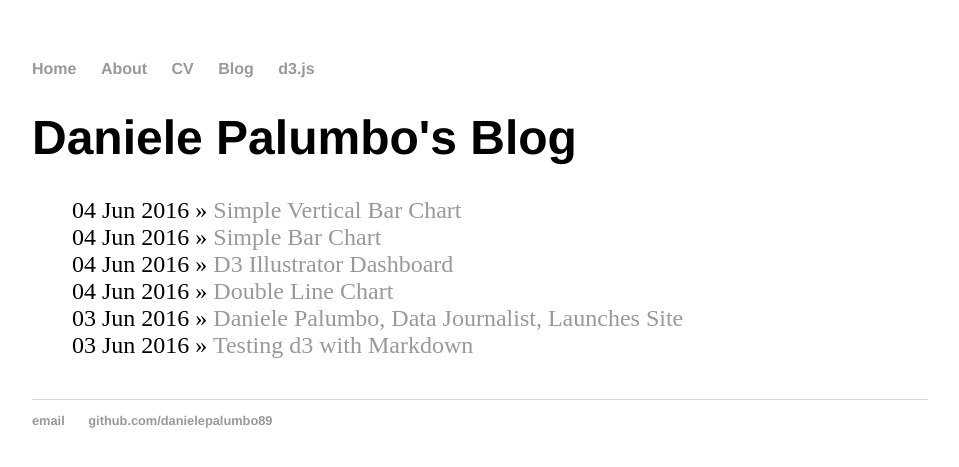
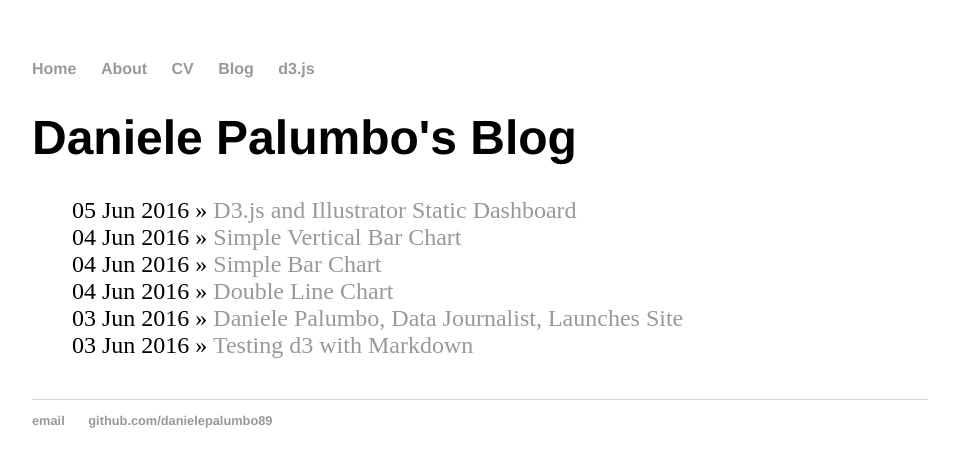
Before and after one commit to danielepalumbo89/danielepalumbo89.github.io, a Jekyll site: the page built from blog/index.html, in a window 1280 px wide. Shown: the top 467 px of the page, without its empty margins (160-1119 px from the left). Built offline with Jekyll 4.4.1, drawn with Linux system fonts in a browser that asks for light colours.

Commit message:
Update 2016-06-04-d3-Illustrator-dashboard.md

```diff
--- a/_posts/2016-06-04-d3-Illustrator-dashboard.md
+++ b/_posts/2016-06-04-d3-Illustrator-dashboard.md
@@ -1 +1,5 @@
 ---
+layout: post
+title:  "D3.js and Illustrator Static Dashboard"
+date: 2016-06-05
+---
```
